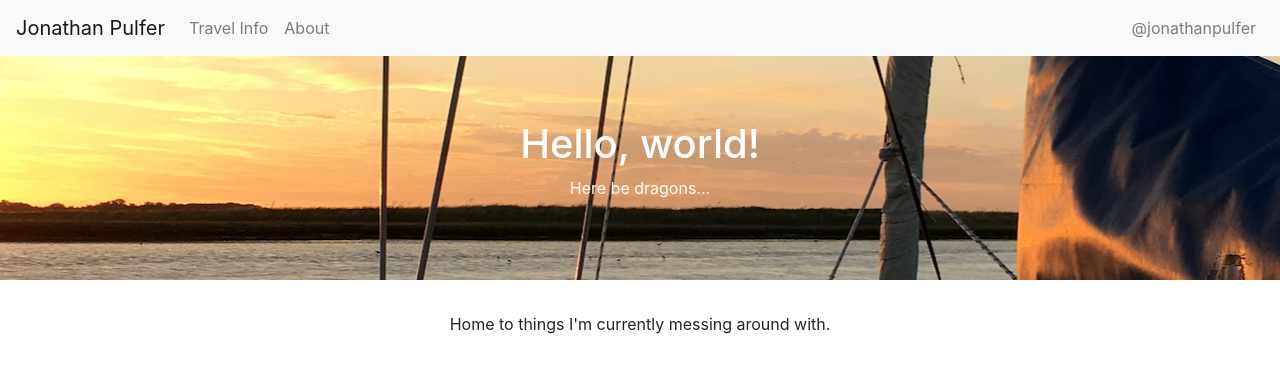
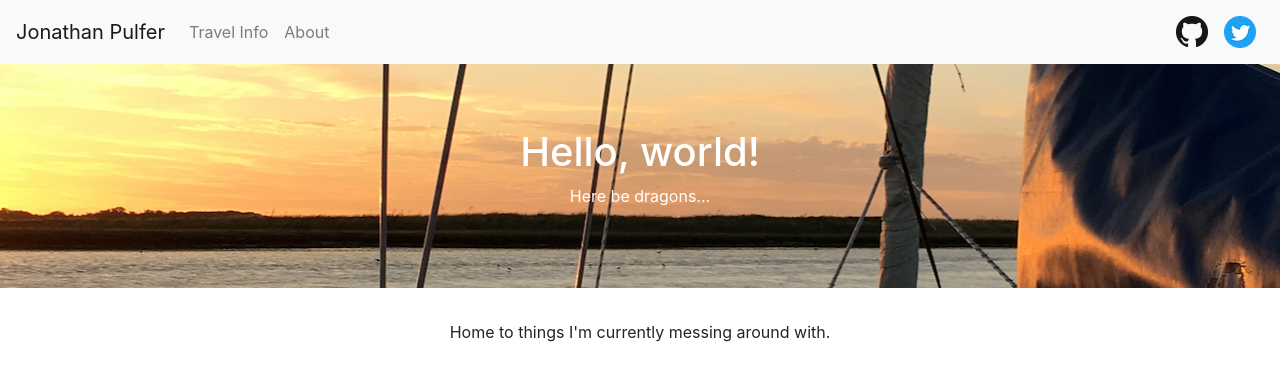
Before and after one commit to JonPulfer/pulferdev, a React (Create React App) app: page / in a window 1280 px wide. Shown: the top 380 px of the page. Built offline with nearby package versions, Linux system fonts and the light colour scheme; the HTML template or start-up script is replaced by a standard one.

Commit message:
Improve social links to just use brand icons

```diff
--- a/src/App.js
+++ b/src/App.js
@@ -7,6 +7,7 @@ import ListGroup from 'react-bootstrap/ListGroup';
 import Container from 'react-bootstrap/Container';
 import Col from 'react-bootstrap/Col';
 import Row from 'react-bootstrap/Row';
+import Image from 'react-bootstrap/Image';
 import './App.css';
 import axios from 'axios';
 import {BrowserRouter as Router, Route} from "react-router-dom";
@@ -23,9 +24,7 @@ class Index extends Component {
               <Nav.Link href="/travel/">Travel Info</Nav.Link>
               <Nav.Link href="/about">About</Nav.Link>
             </Nav>
-            <Nav>
-              <Nav.Link href="https://twitter.com/jonathanpulfer">@jonathanpulfer</Nav.Link>
-            </Nav>
+            <SocialNav/>
           </Navbar.Collapse>
         </Navbar>
         <Jumbotron fluid>
@@ -54,6 +53,16 @@ function AppRouter() {
   );
 }
 
+function SocialNav() {
+  return (
+    <Nav>
+      <Nav.Link href="https://github.com/jonpulfer"><Image src="/Github-Mark-32px.png"/></Nav.Link>
+      <Nav.Link href="https://twitter.com/jonathanpulfer"><Image src="/Twitter_logo.png"/></Nav.Link>
+    </Nav>
+
+  );
+}
+
 export default AppRouter;
 
 class TravelInfo extends Component {
@@ -68,9 +77,7 @@ class TravelInfo extends Component {
               <Nav.Link href="/travel" active>Travel Info</Nav.Link>
               <Nav.Link href="/about">About</Nav.Link>
             </Nav>
-            <Nav>
-              <Nav.Link href="https://twitter.com/jonathanpulfer">@jonathanpulfer</Nav.Link>
-            </Nav>
+            <SocialNav/>
           </Navbar.Collapse>
         </Navbar>
         <Jumbotron fluid>
@@ -176,9 +183,7 @@ class About extends Component {
               <Nav.Link href="/travel">Travel Info</Nav.Link>
               <Nav.Link href="/about" active>About</Nav.Link>
             </Nav>
-            <Nav>
-              <Nav.Link href="https://twitter.com/jonathanpulfer">@jonathanpulfer</Nav.Link>
-            </Nav>
+            <SocialNav/>
           </Navbar.Collapse>
         </Navbar>
         <Jumbotron fluid>
```
Also changed, not shown: public/GitHub-Mark-32px.png (added), public/Twitter_logo.png (added).
